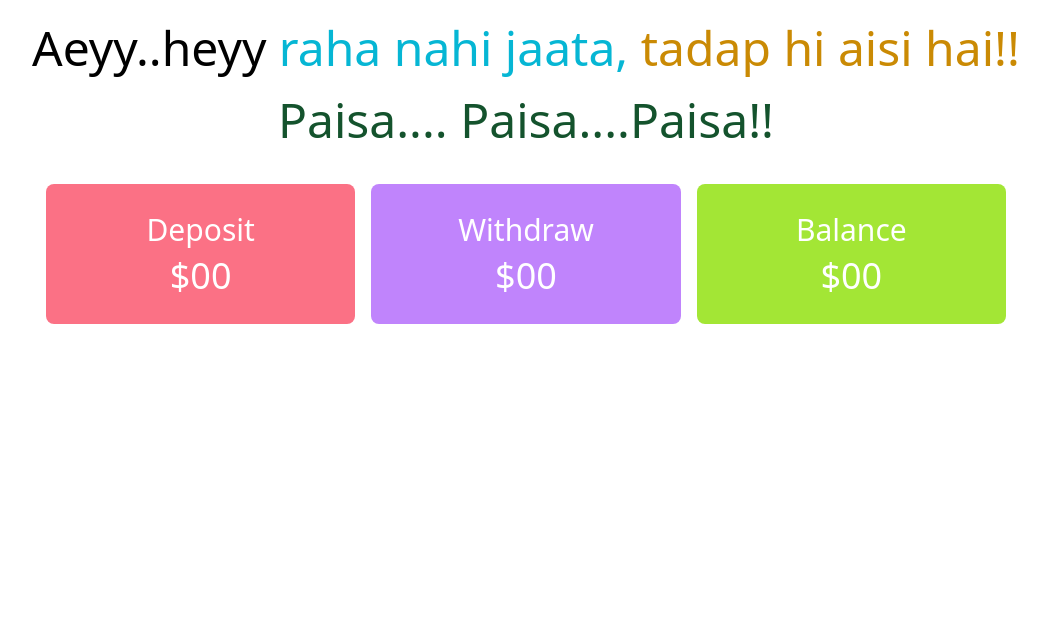
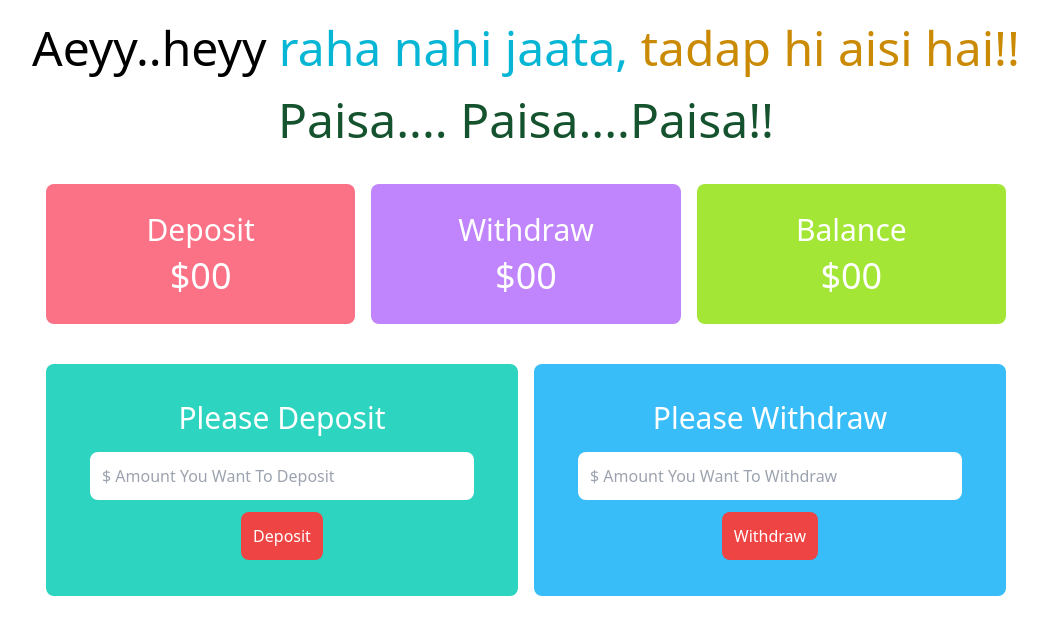
Before and after one commit to KhanZiaul/JS-bank-project, a plain HTML site: page bank.html in a window 1280 px wide. Shown: the whole page, without its empty margins (114-1162 px from the left). Drawn offline with nearby package versions, Linux system fonts and the light colour scheme.

Commit message:
deposit and withdraw amount done

```diff
--- a/bank.html
+++ b/bank.html
@@ -31,6 +31,31 @@
                 </div>
             </div>
         </section>
+
+
+        <!-- deposit and withdraw amount-->
+
+        <section>
+            <div class="grid md:grid-cols-2 mt-10 mx-auto w-9/12 gap-4">
+                <div class="bg-teal-400 p-9 rounded-lg text-center" >
+
+                    <h2 class="text-3xl mb-2 text-white">Please Deposit</h2>
+
+                    <input type="text" name="" id="deposit-input" placeholder="$ Amount You Want To Deposit" class="block md:mx-auto w-96 mt-4 p-3 rounded-lg">
+
+                    <button id="deposit-btn" class="bg-red-500 text-white p-3 rounded-lg md:mx-auto mt-3 block hover:bg-red-800 ">Deposit</button>
+
+                </div>
+
+                <div class="bg-sky-400 p-9 rounded-lg text-center" >
+                    <h2 class="text-3xl mb-2 text-white">Please Withdraw</h2>
+
+                    <input type="text" name="" id="withdraw-input" placeholder="$ Amount You Want To Withdraw" class="block md:mx-auto w-96 mt-4 p-3 rounded-lg">
+
+                    <button id="withdraw-btn" class="bg-red-500 text-white p-3 rounded-lg md:mx-auto mt-3 block hover:bg-red-800 ">Withdraw</button>
+                </div>
+            </div>
+        </section>
     </main>
 </body>
 </html>
```
